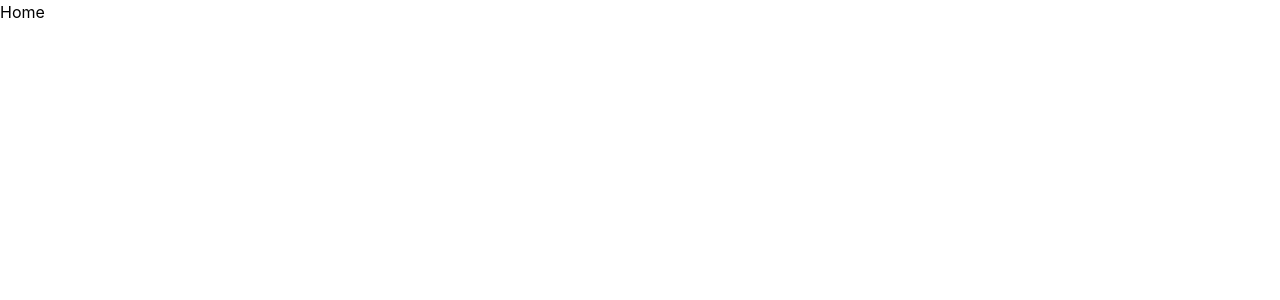
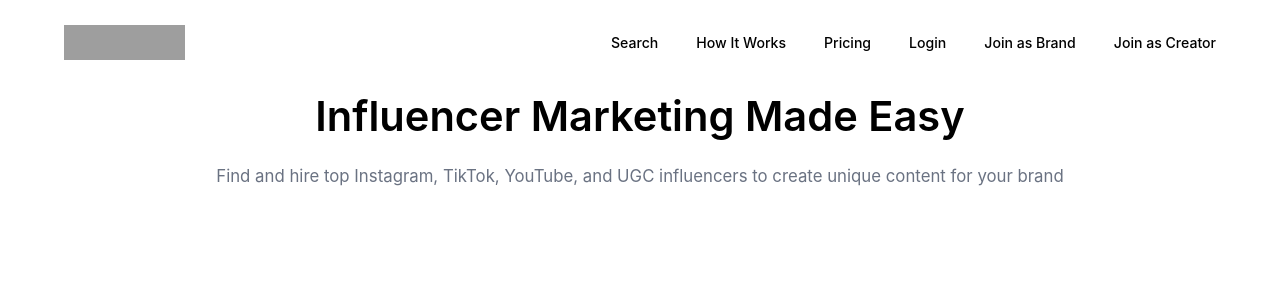
Before and after one commit to Punit3112/Frontend, a Next.js app: page / in a window 1280 px wide. Shown: the top 300 px of the page. Built offline with nearby package versions, Linux system fonts and the light colour scheme; grey boxes are pictures that could not be loaded.

Commit message:
Add changes to project

```diff
--- /dev/null
+++ b/src/app/brand/page.tsx
@@ -0,0 +1,27 @@
+import Header from "../components/Header";
+import Footer from "../components/Footer";
+import HeroBrand from "../components/Brand/HeroBrand"
+import TrustedPartners from "../components/TrustedPartners";
+import Plans from "../components/Plans";
+import Testimonial from "../components/Testimonial";
+import CallToAction from "../components/CTA";
+import AppearedIn from "../components/AppearedIn"
+
+export default function PricingPage() {
+  return (
+    <>
+      <Header />
+      <div className="content">
+        <HeroBrand/>
+        <div className="sections-holder">
+          <TrustedPartners />
+          <Plans />
+          <AppearedIn />
+        </div>
+        <Testimonial />
+        <CallToAction />
+      </div>
+      <Footer />
+    </>
+  );
+}
--- /dev/null
+++ b/src/app/components/AppearedIn.jsx
@@ -0,0 +1,12 @@
+export default function AppearedIn() {
+    return <div >
+        <div className="text-center text-[92%] mb-[-2.5%] text-[#ababab]">As seen in</div>
+        <div className="flex items-center justify-evenly my-[4%] mb-[-2%] opacity-75 max-[800px]:flex-wrap">
+            <img className="logo-img" src="https://d5ik1gor6xydq.cloudfront.net/websiteImages/creatorMarketplace/logos/buzzfeed.svg" alt="Buzzfeed logo" loading="lazy" />
+            <img className="logo-img" src="https://d5ik1gor6xydq.cloudfront.net/websiteImages/creatorMarketplace/logos/bloomberg.svg" alt="Bloomberg logo" loading="lazy" />
+            <img className="logo-img" src="https://d5ik1gor6xydq.cloudfront.net/websiteImages/creatorMarketplace/logos/nyt.svg" alt="New York Times logo" loading="lazy" />
+            <img className="logo-img" src="https://d5ik1gor6xydq.cloudfront.net/websiteImages/creatorMarketplace/logos/yahoo.svg" alt="Forbes logo" loading="lazy" />
+            <img className="logo-img" src="https://d5ik1gor6xydq.cloudfront.net/websiteImages/creatorMarketplace/logos/shopify.svg" alt="Shopify logo" loading="lazy" />
+        </div>
+    </div>
+}
--- /dev/null
+++ b/src/app/components/Brand/HeroBrand.jsx
@@ -0,0 +1,8 @@
+export default function HeroBrand() {
+    return <><div className="hero-holder">
+        <h1></h1>
+        <h2 className="hero-subtitle">Search influencers, post campaigns, track analytics, and get unique content for your brand in seconds</h2>
+        <a href="" className="signup-btn btn">Join for Free</a>
+    </div></>
+
+}
--- /dev/null
+++ b/src/app/components/Home/HeroHolder.jsx
@@ -0,0 +1,6 @@
+export default function Hero() {
+    return <div className="hero-holder">
+        <h1 className="max-[800px]:text-[215%] text-[260%] font-semibold m-0 text-center black">Influencer Marketing Made Easy</h1>
+        <h2 className="hero-subtitle">Find and hire top Instagram, TikTok, YouTube, and UGC influencers to create unique content for your brand</h2>
+    </div>
+}
--- a/src/app/components/TrustedPartners.jsx
+++ b/src/app/components/TrustedPartners.jsx
@@ -6,31 +6,31 @@ export default function TrustedPartners() {
       </div>
       <div className="flex items-center justify-evenly my-[4%] mb-[-2%] opacity-75 max-[800px]:flex-wrap">
         <img
-          class="logo-img"
+          className="logo-img"
           src="https://d5ik1gor6xydq.cloudfront.net/websiteImages/creatorMarketplace/logos/wealthsimple.svg"
           alt="Wealthsimple logo"
           loading="lazy"
         />
         <img
-          class="logo-img"
+          className="logo-img"
           src="https://d5ik1gor6xydq.cloudfront.net/websiteImages/creatorMarketplace/logos/clickup.svg"
           alt="ClickUp logo"
           loading="lazy"
         />
         <img
-          class="logo-img"
+          className="logo-img"
           src="https://d5ik1gor6xydq.cloudfront.net/websiteImages/creatorMarketplace/logos/hopper.svg"
           alt="Hopper logo"
           loading="lazy"
         />
         <img
-          class="logo-img"
+          className="logo-img"
           src="https://d5ik1gor6xydq.cloudfront.net/websiteImages/creatorMarketplace/logos/un.svg"
           alt="United Nations logo"
           loading="lazy"
         />
         <img
-          class="logo-img"
+          className="logo-img"
           src="https://d5ik1gor6xydq.cloudfront.net/websiteImages/creatorMarketplace/logos/deezer.svg"
           alt="Mcdonalds logo"
           loading="lazy"
--- a/src/app/globals.css
+++ b/src/app/globals.css
@@ -13,7 +13,7 @@
   }
 
   .content {
-    @apply max-w-[1600px] w-[88%] mx-auto mb-[8%];
+    @apply max-w-400 w-[88%] mx-auto mb-[8%] mt-21.25;
   }
 
   @media (max-width: 800px) {
@@ -100,6 +100,10 @@
     @apply my-[6%] mx-auto max-[800px]:my-[16%];
   }
 
+  .sections-holder{
+    @apply my-[2%] mx-auto max-[800px]:my-[2%];
+  }
+
   .section-holder {
     @apply mb-[6%] max-[1000px]:mb-[11%];
   }
@@ -155,4 +159,17 @@
   .category-listing-owner-name {
     @apply flex items-center text-[115%] text-white font-semibold;
   }
+
+  .signup-btn{
+    @apply bg-black text-white w-55 p-5 mx-4.5 text-[105%]
+  }
+
+  .hero-holder{
+    @apply flex flex-col items-center my-[2%] max-[800px]:mt-[1%] max-[800px]:mb-0;
+  }
+
+  .hero-subtitle{
+    @apply text-gray-500 text-[105%] font-normal my-[1.5%] mb-[2.5%] text-center max-w-[80%]
+max-[800px]:text-[95%] max-[800px]:mt-[3%] max-[800px]:mb-[6%] max-[800px]:leading-[1.4] max-[800px]:max-w-full
+  }
 }
--- a/src/app/page.tsx
+++ b/src/app/page.tsx
@@ -1,7 +1,14 @@
-
+import Header from "./components/Header";
+import HeroHolder from "./components/Home/HeroHolder"
 
 export default function Home() {
   return (
-    <>Home</>
+    <>
+    <Header/>
+    <div className="content">
+        <HeroHolder />
+    </div>
+
+    </>
   );
 }
--- a/src/app/pricing/page.tsx
+++ b/src/app/pricing/page.tsx
@@ -15,7 +15,7 @@ export default function PricingPage() {
 
       <div className="content">
         <Hero />
-        <section className="my-[2%] mx-auto">
+        <section className="sections-holder">
           <BookDemo />
           <TrustedPartners />
           <Plans />
```
